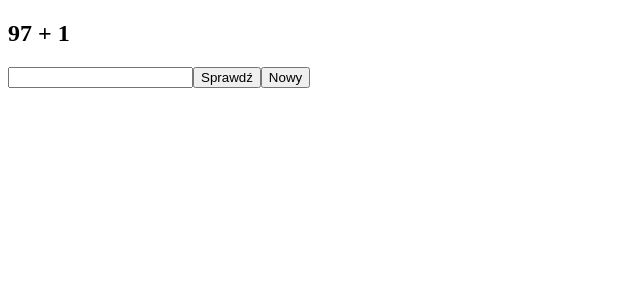
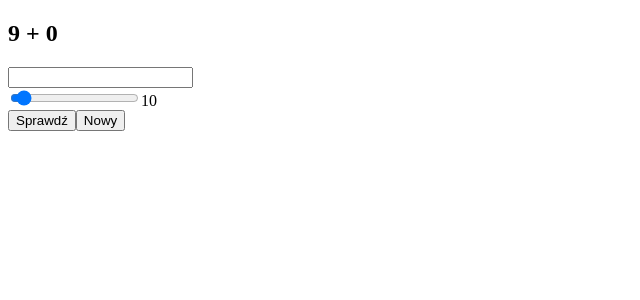
Before and after one commit to mattcitysurfer/liczymy-app, an Angular app: page / in a window 1280 px wide. Shown: the top 300 px of the page, without its empty margins (0-640 px from the left). Built offline with nearby package versions, Linux system fonts and the light colour scheme.

Commit message:
level selector + new button -  added and handled

```diff
--- a/src/app/counting/counting.component.html
+++ b/src/app/counting/counting.component.html
@@ -1,5 +1,11 @@
 <h2>{{firstNumber}} + {{secondNumber}}</h2>
-<input type="number" [(ngModel)]="userResult">
+<input [(ngModel)]="userResult" type="number" >
+
+<br>
+<input [(ngModel)]="levalSelected" type="range" step="5" min="5" max="100">
+<output>{{levalSelected}}</output>
+
+<br>
 <button (click)="checkResult()">Sprawdź</button>
 <button (click)="newNumbers()">Nowy</button>
 <h3>{{feedbackMessage}}</h3>
--- a/src/app/counting/counting.component.ts
+++ b/src/app/counting/counting.component.ts
@@ -6,14 +6,17 @@ import { Component } from '@angular/core';
   styleUrls: ['./counting.component.css']
 })
 export class CountingComponent {
+  levalSelected: number = 10;
+
   firstNumber: number = 0;
   secondNumber: number = 0;
   result: number = 0;
+
   userResult: number | null = null;
-  feedbackMessage: string = "";
+  feedbackMessage: string  | null = null;
 
   ngOnInit(): void {
-    this.generateNumbers(100);
+    this.generateNumbers();
   }
 
   checkResult() {
@@ -25,16 +28,19 @@ export class CountingComponent {
   }
 
   newNumbers() {
-    this.generateNumbers(100);
+    this.generateNumbers();
+    this.userResult = null;
+    this.feedbackMessage = null;
+
   }
 
-  private generateNumbers(maxSum: number) {
-    if (maxSum <= 1) {
+  private generateNumbers() {
+    if (this.levalSelected <= 1) {
       throw new Error('Maximum sum must be greater than 1 to get two positive numbers.');
     }
 
-    this.firstNumber = Math.floor(Math.random() * (maxSum - 1)) + 1;
-    this.secondNumber = Math.floor(Math.random() * (maxSum - this.firstNumber));
+    this.firstNumber = Math.floor(Math.random() * (this.levalSelected - 1)) + 1;
+    this.secondNumber = Math.floor(Math.random() * (this.levalSelected - this.firstNumber));
     this.result = this.firstNumber + this.secondNumber;
   }
 }
--- a/src/index.html
+++ b/src/index.html
@@ -2,7 +2,7 @@
 <html lang="en">
 <head>
   <meta charset="utf-8">
-  <title>LiczymyApp</title>
+  <title>Liczymy.edu.pl</title>
   <base href="/">
   <meta name="viewport" content="width=device-width, initial-scale=1">
   <link rel="icon" type="image/x-icon" href="favicon.ico">
```
